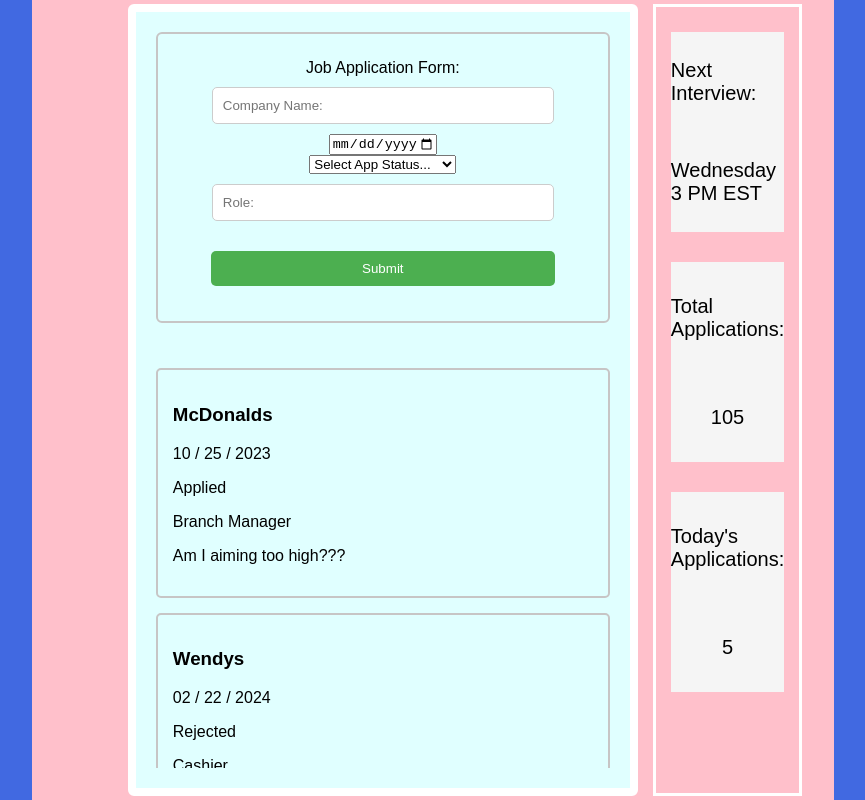
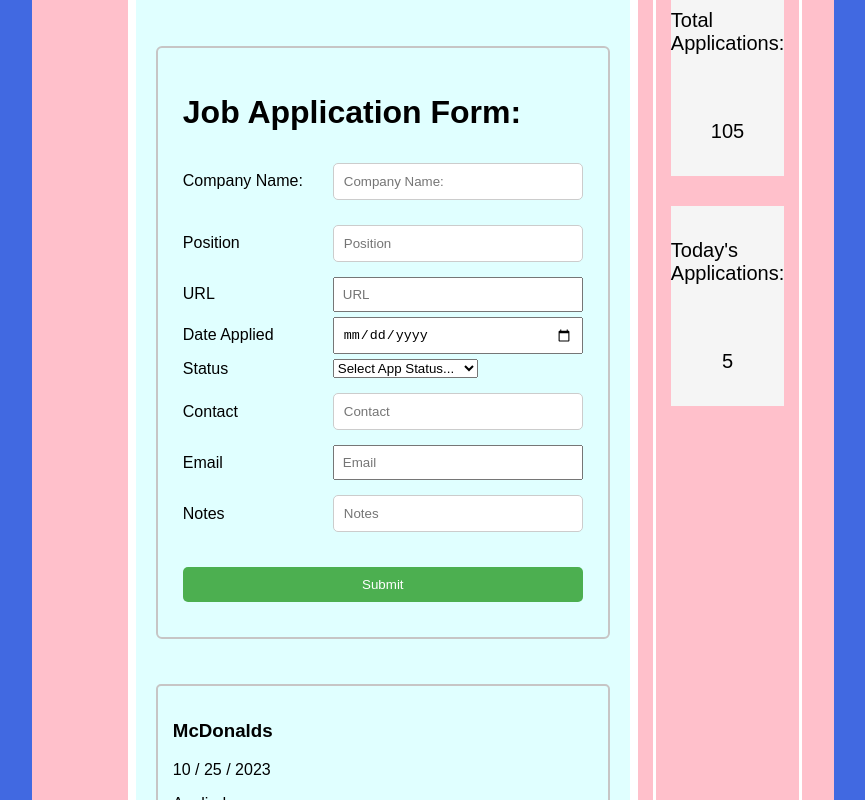
Before and after one commit to awesome-panda-whale/job-hub, a React app in the folder client/: page /users/dashboard in a window 1280 px wide. Shown: the top 800 px of the page, without its empty margins (207-1072 px from the left). Built offline with nearby package versions, Linux system fonts and the light colour scheme.

Commit message:
finish submitForm frontend and backend

```diff
--- a/client/src/components/dashboard.jsx
+++ b/client/src/components/dashboard.jsx
@@ -1,73 +1,204 @@
 import React from 'react';
-import { useState } from 'react';
+import { useState, useEffect } from 'react';
 import ApplicationList from './application-list-component/application-list.jsx';
 import Sidebar from './sidebar';
 
 const dashboard = () => {
-  const [dateApplied, setDateApplied] = useState('');
-  const [appStatus, setAppStatus] = useState('');
+  const [formData, setFormData] = useState({
+    company:"",
+    position:"",
+    url:"",
+    date_applied:"",
+    status_id:"",
+    contact:"",
+    email:"",
+    notes:"",
+  });
+  const [message, setMessage] = useState("");
+  const [error, setError] = useState("");
+  const [statuses, setStatuses] = useState([
+    { id: 1, status: 'Need to Apply' },
+    { id: 2, status: 'Applied' },
+    { id: 3, status: 'Phone Interview' },
+    { id: 4, status: 'Online Assessment' },
+    { id: 5, status: 'Initial Interview' },
+    { id: 6, status: 'Second Interview' },
+    { id: 7, status: 'Third Interview' },
+    { id: 8, status: 'Technical Interview' },
+    { id: 9, status: 'Behavioral Interview' },
+    { id: 10, status: 'Final Interview' },
+    { id: 11, status: 'Have not heard back' },
+    { id: 12, status: 'Considering' },
+    { id: 13, status: 'Offer' },
+    { id: 14, status: 'Rejected' },
+    { id: 15, status: 'Ghost' },
+    { id: 16, status: 'Other' },
+    { id: 17, status: 'STOP' }
+  ]);
 
+
+  // handle getting status
+  // useEffect(() => {
+  //   fetch('http://localhost:3000/api/getStatus')
+  //   .then(response => response.json())
+  //   .then(data => setStatuses(data))
+  //   .catch(error => console.log('Error Fetching Status: ', error));
+  // }, []);
+
+  // handle on change
   const handleOnChange = (e) => {
     e.preventDefault();
-    setDateApplied(e.target.value);
+    setFormData({...formData,[e.target.name]: e.target.value});
   };
 
-  const handleAppStatus = () => {
+  // handle submit form
+  const handleSubmit = async(e) => {
     e.preventDefault();
-    setAppStatus(e.target.value);
-  };
+    setMessage('');
+    setError('');
+    let responseData;
+    console.log(formData);
+    try {
+      const response = await fetch("http://localhost:3000/applications/submitForm", {
+        method: "POST",
+        headers: {
+          Accept: "application/form-data",
+          "Content-Type": "application/json",
+        },
+        body: JSON.stringify(formData),
+      });
 
-  const handleSubmit = async (e) => {
-    e.preventDefault();
-    console.log('Hello');
-  };
+      if (!response.ok) {
+        throw new Error('Server responded with an error!');
+      }
+
+      const responseData = await response.json();
+      if (responseData.success) {
+        setMessage("Login Successfully!");
+      } else {
+        setError(responseData.message);
+      }
+    }catch (err) {
+      setError("Submission Failed, please try again.");
+    }
+  }
 
   return (
     <div className='main'>
       {/* <h1 className='header'>JobHub</h1> */}
       <div className='dashboard-top-container'>
         <div className='form_box'>
-          <form className='inputs'>
-            {' '}
-            Job Application Form:
-            <input
+          <form className='inputs' onSubmit={handleSubmit}>
+            <h1>Job Application Form:</h1>
+
+            <div className="input-field">
+              <label htmlFor="company">Company Name: </label>
+              <input
               type='text'
-              className='company_name'
+              id ='company'
+              name="company"
+              value={formData.company}
+              onChange={handleOnChange}
               placeholder='Company Name: '
-            ></input>
-            <input
+              />
+            </div>
+
+            <div className="input-field">
+              <label htmlFor="position">Position</label>
+              <input
+              type='text'
+              id ='position'
+              name='position'
+              value={formData.position}
+              onChange={handleOnChange}
+              placeholder='Position'
+              />
+            </div>
+
+            <div className="input-field">
+              <label htmlFor="url">URL</label>
+              <input
+              type='url'
+              id='url'
+              name='url'
+              value={formData.url}
+              onChange={handleOnChange}
+              placeholder='URL'
+              />
+            </div>
+
+            <div className="input-field">
+              <label htmlFor="date_applied">Date Applied</label>
+              <input
               type='date'
               id='start'
               name='date_applied'
-              value={dateApplied}
+              value={formData.date_applied}
               min='2024-01-01'
               max='2028-12-31'
               onChange={handleOnChange}
             />
-            <form className='status'>
-              <select name='Status' id='status' onChange={handleAppStatus}>
+            </div>
+
+            <div className="input-field">
+              <label htmlFor='staus'>Status</label>
+              <select name='status_id' id='status' value={formData.status_id} onChange={handleOnChange}>
                 <option value='' disabled selected hidden>
                   Select App Status...
                 </option>
-                <option value='Applied'>Applied</option>
-                <option value='Intial Interview'>Inital Interview</option>
-                <option value='Second Interview'>Second Interview</option>
-                <option value='Rejected'>Rejected</option>
-                <option value='Have not heard back'>Have not heard Back</option>
-                <option value='Other'>Other</option>
+                {statuses.map(status => (
+                  <option key={status.id} value={status.id}>
+                    {status.status}
+                  </option>
+                ))}
               </select>
-            </form>
-            <input type='text' className='role' placeholder='Role: '></input>
-            <button type='submit' className='btn' onSubmit={handleSubmit}>
+            </div>
+
+            <div className="input-field">
+              <label htmlFor="contact">Contact</label>
+              <input
+              type='text'
+              id ='contact'
+              name='contact'
+              value={formData.contact}
+              onChange={handleOnChange}
+              placeholder='Contact'
+              />
+            </div>
+
+            <div className="input-field">
+              <label htmlFor="email">Email</label>
+              <input
+              type='email'
+              id ='email'
+              name='email'
+              value={formData.email}
+              onChange={handleOnChange}
+              placeholder='Email'
+              />
+            </div>
+
+            <div className="input-field">
+              <label htmlFor="notes">Notes</label>
+              <input
+              type='text'
+              id ='notes'
+              name='notes'
+              value={formData.notes}
+              onChange={handleOnChange}
+              placeholder='Notes'
+              />
+            </div>
+
+            <button type='submit' className='btn'>
               Submit
             </button>
+
           </form>
           <ApplicationList />
         </div>
         <Sidebar />
-
       </div>
-
     </div>
   );
 };
--- a/client/src/scss/styles.scss
+++ b/client/src/scss/styles.scss
@@ -40,6 +40,10 @@ body {
   align-items: center;
 }
 
+.dashboard-top-container {
+  margin-top: 30px;
+}
+
 .header {
   font-family: 'Roboto', Arial, sans-serif;
   font-size: 60px;
@@ -68,10 +72,32 @@ body {
 .inputs {
   display: flex;
   flex-direction: column;
+  align-items: flex-start;
   width: 400px;
   border-radius: 6px;
   border: 2px solid rgb(199, 197, 197);
   padding: 25px;
+  margin-top: 300px;
+}
+
+.input-field{
+  width: 100%;
+  display: flex;
+  flex-direction: row;
+  align-items: center;
+  margin-bottom: 5px;
+}
+
+.btn {
+  width: 100%;
+}
+
+.input-field label {
+  flex: 0 0 150px;
+}
+.input-field input {
+  flex: 1;
+  padding: 8px;
 }
 
 .dashboard-top-container {
```
Also changed, not shown: 2 other files (tests, documents, lock files or other folders).
